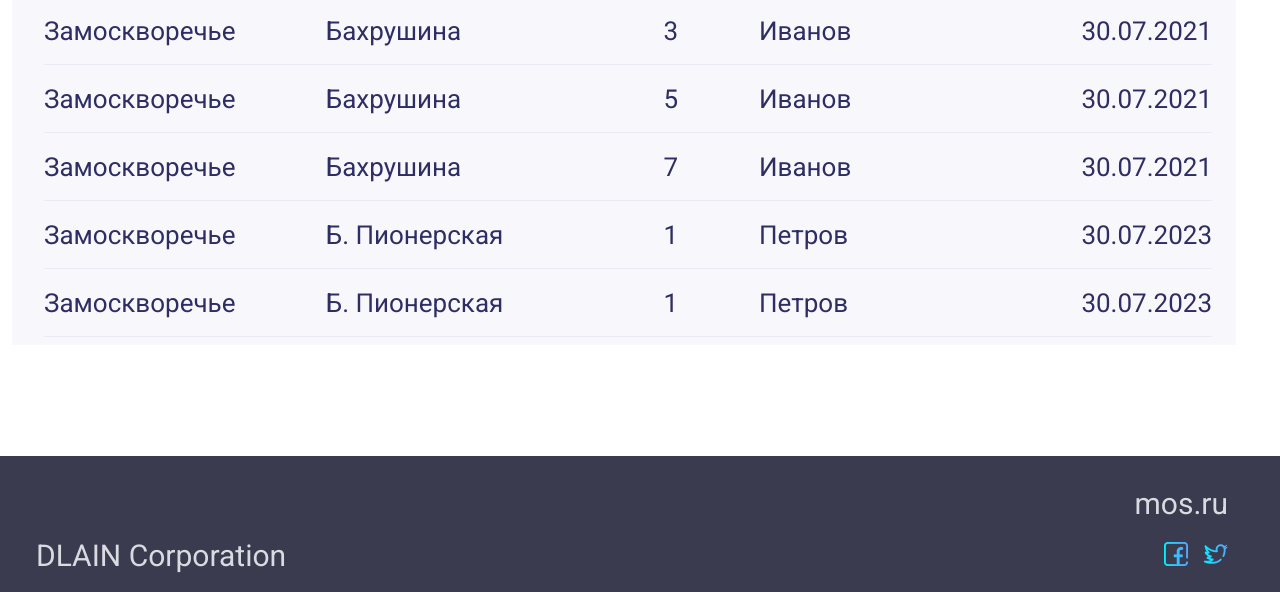
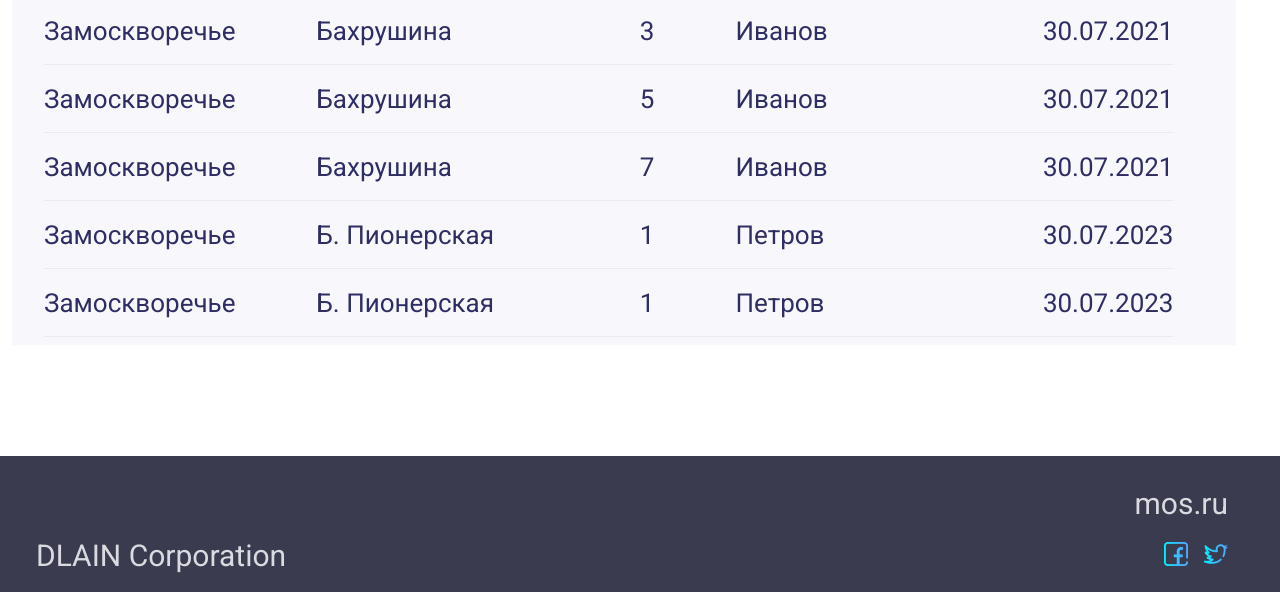
Before and after one commit to NMakarevich/DLAIN, a plain HTML site: page profile.html in a window 1280 px wide. Shown: the part 435-1027 px from the top of the page. Drawn offline with Linux system fonts and the light colour scheme.

Commit message:
fix max-width

```diff
--- a/style.css
+++ b/style.css
@@ -148,7 +148,7 @@ section {
 .adresses .wrapper {
 	position: relative;
 	margin: 0 auto;
-	width: 1256px;
+	max-width: 1256px;
 	height: 416px;
 	overflow-y: scroll;
 }
@@ -175,7 +175,7 @@ section {
 }*/
 
 .adresses .table-container {
-	width: 1224px;
+	max-width: 1224px;
 	padding-left: 32px;
 	padding-right: 24px;
 	background-color: #F8F8FC;
@@ -185,7 +185,7 @@ section {
 
 .adresses .table {
 	display: table;
-	width: 1168px;
+	max-width: 1168px;
 }
 
 .table .row {
```
